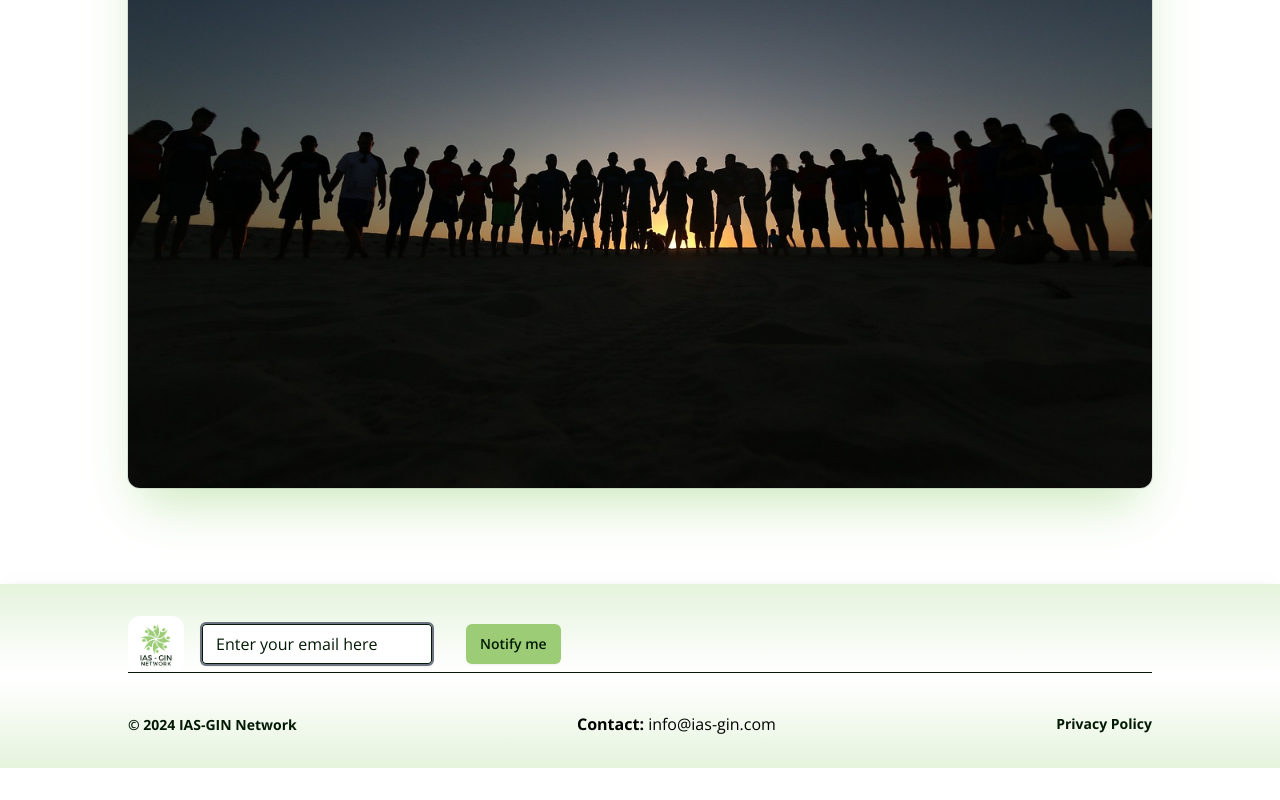
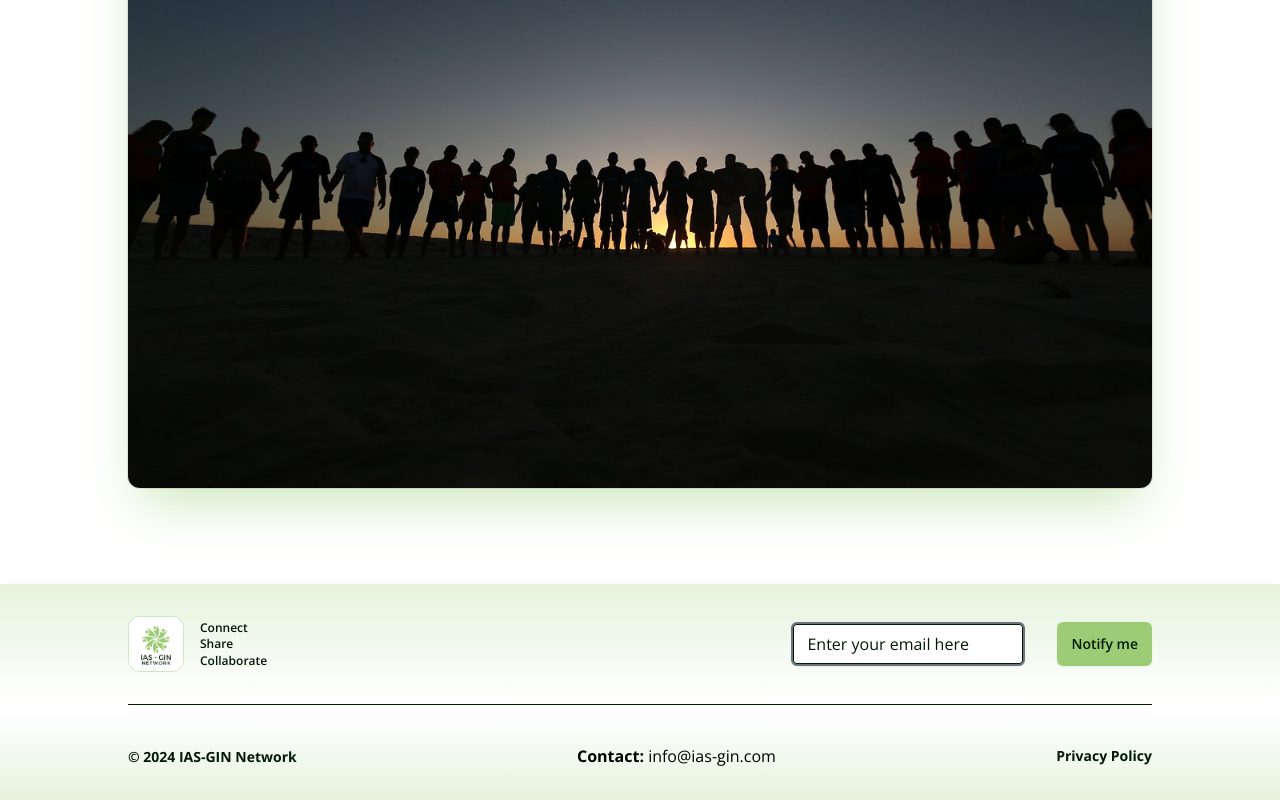
Before and after one commit to Ed-TheVisionMaker/green-ig-ias-network, a Next.js app: page / in a window 1280 px wide. Shown: the part 2134-2934 px from the top of the page. Before the commit the page ends 2902 px from the top, so only its background shows below. Built offline with nearby package versions, Linux system fonts and the light colour scheme; a web font is replaced by a local one.

Commit message:
style: added company tagline, set layout of text, added border to icon

```diff
--- a/components/Footer/index.tsx
+++ b/components/Footer/index.tsx
@@ -6,16 +6,23 @@ import WaitlistButton from '../WaitlistButton';
 const Footer = () => {
   return (
     <footer className='flex flex-col font-open-sans w-full mt-24 shadow-xl shadow-ginBlack'>
-      <div className='flex items-center pt-8 bg-gradient-to-b from-teaGreen/50 to-ginWhite'>
-        <div className='ml-32 rounded-xl w-max'>
+      <div className='flex items-center justify-between py-8 bg-gradient-to-b from-teaGreen/50 to-ginWhite'>
+        <div className='flex items-center ml-32 rounded-xl w-max'>
           <img
-            className='h-14 rounded-xl'
+            className='h-14 rounded-xl border border-teaGreen'
             src='/ias-gin-logo-white.png'
             alt='IAS-GIN Network'
           />
+          <div className='flex flex-col ml-4 leading-snug text-ginBlack text-xs font-semibold'>
+            <p className=''>Connect</p>
+            <p className=''>Share</p>
+            <p className=''>Collaborate</p>
+          </div>
         </div>
-        <WaitlistInput className=' min-w-0 rounded-md  border-2 px-3.5 py-2 ml-4 placeholder:text-ginBlack text-ginBlack shadow-sm ring-1 ring-inset ring-ginBlack focus:ring focus:ring-inset focus:ring-darkGreen focus:border-transparent' />
-        <WaitlistButton className='flex-none rounded-md bg-pistachio px-3.5 py-2.5 ml-8 text-sm font-semibold text-ginBlack placeholder:text-ginBlack shadow-sm focus-visible:outline focus-visible:outline-2 focus-visible:outline-offset-2 focus-visible:outline-white' />
+        <div className='flex mr-32'>
+          <WaitlistInput className=' min-w-0 rounded-md  border-2 px-3.5 py-2 ml-4 placeholder:text-ginBlack text-ginBlack shadow-sm ring-1 ring-inset ring-ginBlack focus:ring focus:ring-inset focus:ring-darkGreen focus:border-transparent' />
+          <WaitlistButton className='flex-none rounded-md bg-pistachio px-3.5 py-2.5 ml-8 text-sm font-semibold text-ginBlack placeholder:text-ginBlack shadow-sm focus-visible:outline focus-visible:outline-2 focus-visible:outline-offset-2 focus-visible:outline-white' />
+        </div>
       </div>
       <div className='h-2 mx-32 border-t border-ginBlack'></div>
       <div className='flex items-center justify-between py-8 bg-gradient-to-t from-teaGreen/50 to-ginWhite'>
```
